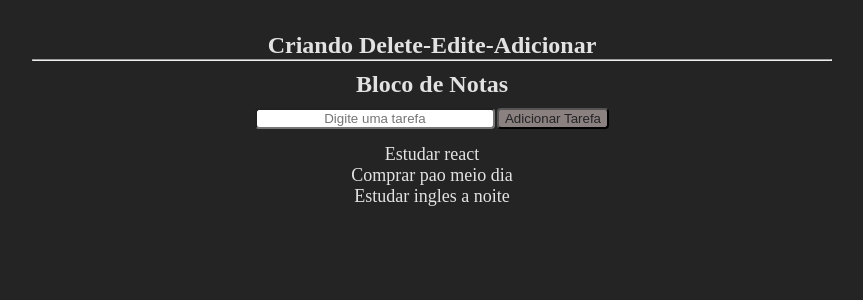
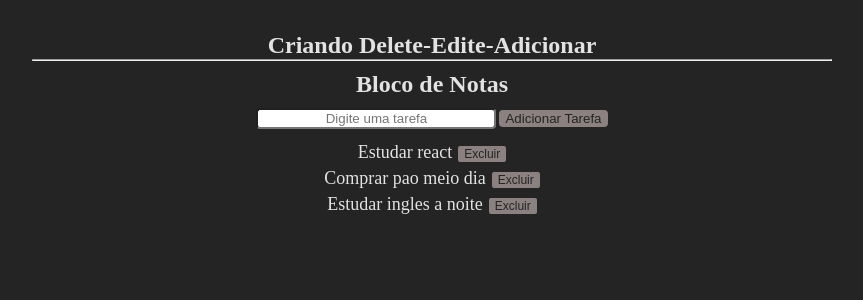
Before and after one commit to GabrielNogueira-Dev/Bloco-de-Notas, a React (Vite) app: page / in a window 1280 px wide. Shown: the top 300 px of the page, without its empty margins (208-1071 px from the left). Built offline with nearby package versions, Linux system fonts and the light colour scheme.

Commit message:
Atualização: Botao de excluir adicionado e funcionando!

```diff
--- a/src/App.css
+++ b/src/App.css
@@ -39,7 +39,21 @@ margin: 10px;
   border-radius: 4px;
   display: inline-block;
   color: #242424;
-  margin: 0px 0px 15px 2px;
+  margin: 0px 0px 15px 3px;
+  border:none;
+  cursor: pointer;
+}
+.secdelete{
+ margin-bottom: 5px;
+}
+.secdelete  button{
+  margin-left: 6px;
+  border-radius: 2px;
+  font-size: 12px;
+  background-color: rgb(139, 129, 129);
+  color: #242424;
+  border:none;
+  cursor: pointer;
 }
 
 span{ font-size: 18px;}
--- a/src/App.tsx
+++ b/src/App.tsx
@@ -14,6 +14,12 @@ if(!input){
   return
 }
 setTasks(tarefas => [...tarefas,input])
+setInput("")
+  }
+
+  function handleDelete(itemdel:string){
+const removetarefa = tasks.filter(task => task !== itemdel)
+setTasks(removetarefa)
   }
 
   return (
@@ -31,8 +37,9 @@ onChange={(e) => setInput(e.target.value)}/>
 </section>
 
  { tasks.map( (item,index)=> (
-<section key={item}>
+<section className='secdelete' key={item}>
   <span >{item}</span>
+  <button onClick={()=> handleDelete(item)}>Excluir</button>
 </section>
  ))}
       </div>
```
